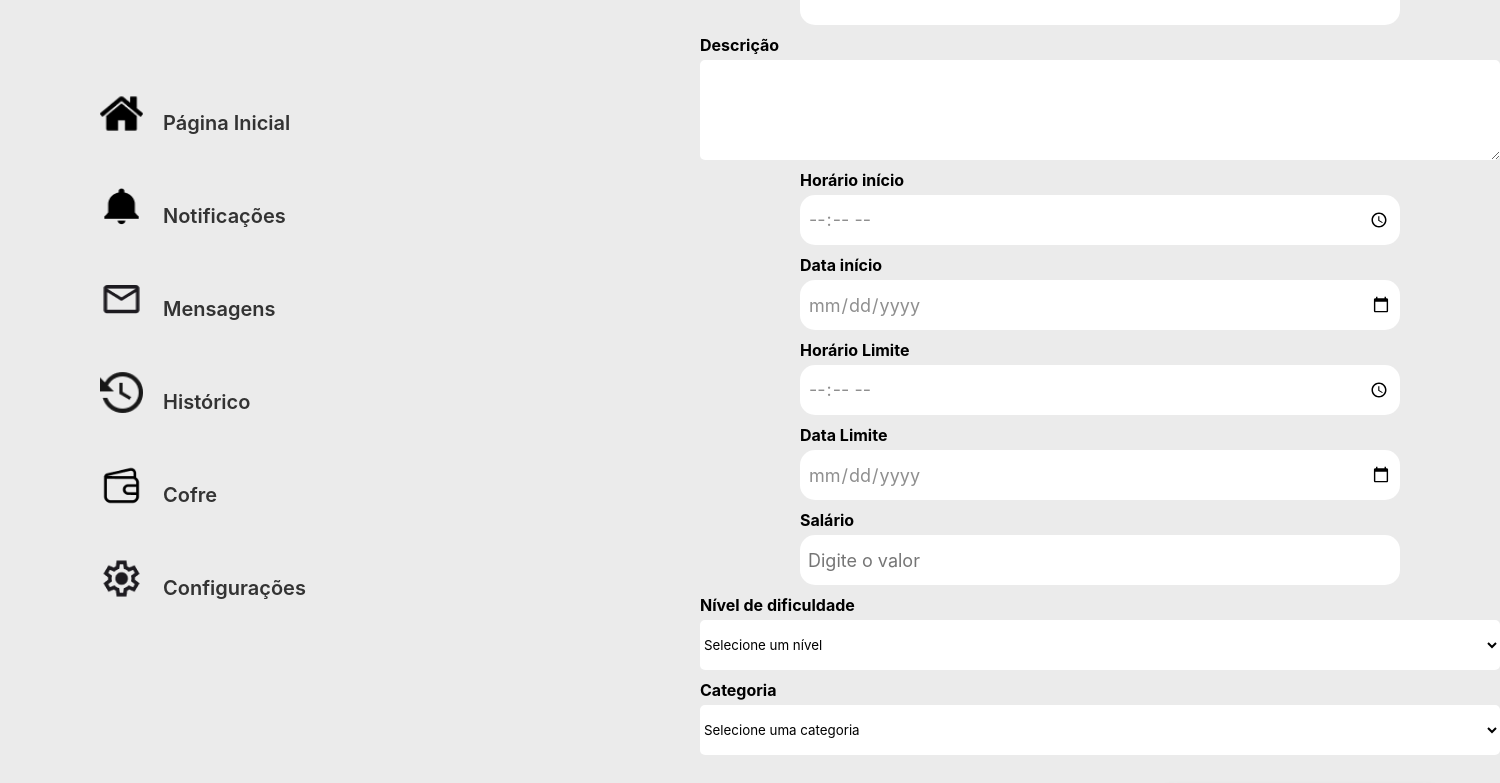
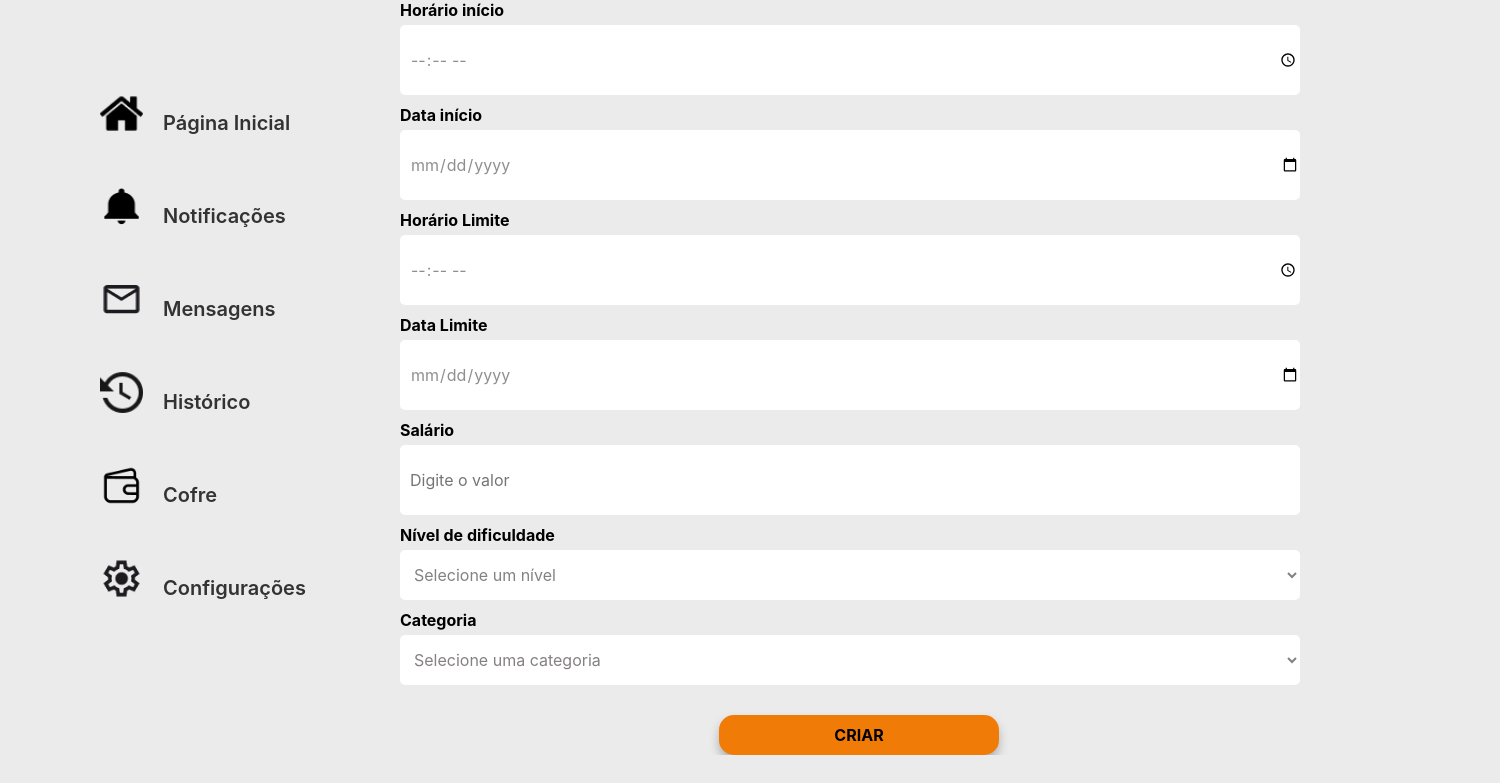
Before and after one commit to mxngs/Touccan_front, a React (Vite) app in the folder telasCliente/: page /addBico in a window 1280 px wide. Shown: the part 340-1123 px from the top of the page, 1500 px wide, since content can reach past the window. After the commit the page ends 1095 px from the top, so only its background shows below. Built offline with nearby package versions, Linux system fonts and the light colour scheme; no server answers.

Commit message:
candidatos andamento

```diff
--- a/telasCliente/src/adicionarBico/App.css
+++ b/telasCliente/src/adicionarBico/App.css
@@ -10,16 +10,17 @@
   }
 
   .addBico-container{
-    padding-top: 90px;
     display: grid;
-
+    /* align-items: center;
+    align-self: center;
+   */
   }
 
   .bico-app-container{
     display: flex;
     flex-direction: column;
-    margin-top: 200px;
-    margin-left: 700px;
+    margin-top: 100px;
+    margin-left: 400px;
   }
 
   .bico-input-container{
@@ -28,17 +29,17 @@
   }
 
   .button-criar-addBico{
-    margin-left: 400px;
+    margin-left: 18px;
   }
 
   h1{
     position: absolute;
-    left: 45%;
+    left: 54%;
     top: 60px;
   }
 
   select{
-    width: 800px;
+    width: 900px;
     height: 50px;
     background-color: white;
     border-top: none;
@@ -46,10 +47,21 @@
     border-right: none;
     border-radius: 5px;
     border-bottom: 1px #E25401;
+    font-size: 16px;
+    font-family: "Inter", sans-serif;
+    color: #858181;
+    padding-left: 10px;
+  }
+
+  .carregar{
+    position: absolute;
+    z-index: 10px;
+
+
   }
 
   textarea{
-    width: 800px;
+    width: 900px;
     height: 100px;
     background-color: white;
     border-top: none;
@@ -59,7 +71,7 @@
     border-bottom: 1px #E25401;
   }
 
-  input{
+  .bico-input-container input{
     width: 900px;
     height: 70px;
     background-color: white;
@@ -68,6 +80,10 @@
     border-right: none;
     border-radius: 5px;
     border-bottom: 1px #E25401;
+    font-size: 16px;
+    font-family: "Inter", sans-serif;
+    padding-left: 10px;
+
   }
 
   .error {
--- a/telasCliente/src/cadastro/App.css
+++ b/telasCliente/src/cadastro/App.css
@@ -76,7 +76,7 @@ label {
   flex-direction: row;
 }
 
-input {
+.app-container input {
   width: 350px;
   padding: 8px;
   border-top: none;
--- a/telasCliente/src/cadastro/Cadastro.jsx
+++ b/telasCliente/src/cadastro/Cadastro.jsx
@@ -251,7 +251,7 @@ function Cadastro() {
               </div>
             </div>
           </div>
-          <button type="submit">Cadastrar</button>
+          <button  type="submit" disabled={loading}>Cadastrar</button>
         </form>
         <p>Já possui conta? <br />
         <Link to="/" style={{color : '#E25401'}}>Faça seu Login</Link>
--- /dev/null
+++ b/telasCliente/src/candidatos/App.css
@@ -0,0 +1,9 @@
+* {
+    margin: 0;
+    padding: 0;
+    box-sizing: border-box;
+  }
+
+  body{
+    background-color: #EBEBEB;
+  }
--- /dev/null
+++ b/telasCliente/src/candidatos/candidatos.jsx
@@ -0,0 +1,18 @@
+import React, { useState, useEffect } from 'react';
+import Sidebar from '../components/Sidebar.jsx';
+import './App.css';
+
+const Candidatos = () => {
+
+
+
+
+   return (
+    <div className="">
+          <Sidebar />
+    </div>
+   );
+
+}
+
+export default Candidatos;
--- a/telasCliente/src/components/DetalhesVaga.jsx
+++ b/telasCliente/src/components/DetalhesVaga.jsx
@@ -33,9 +33,12 @@ const DetalhesVaga = () =>{
                 </div>
             </div>
             <div className="container-botoes">
+                <Link to='./candidatos'>
                 <button className="ver-candidatos">
                     Ver candidatos
                 </button>
+                </Link>
+
                 <button className="excluir-anuncio" id='excluir-anuncio'>
                     Excluir anúncio
                 </button>
--- a/telasCliente/src/home/MainContent.jsx
+++ b/telasCliente/src/home/MainContent.jsx
@@ -41,8 +41,9 @@ const MainContent = () => {
     const showDetalhesAnuncio = (anuncio) => setAnuncioSelecionado(anuncio);
     const fecharModal = () => setAnuncioSelecionado(null);
 
-
-    if (loading) return <div class="custom-loader"></div>;
+    <div className='carregar'>
+        {loading ? <div className="custom-loader"></div> : <div>Your content here</div>}
+    </div>
 
     return (
         <div className="main-content">
--- a/telasCliente/src/index.jsx
+++ b/telasCliente/src/index.jsx
@@ -7,6 +7,7 @@ import AddBico from './adicionarBico/AddBico.jsx'
 import Home from './home/Home.jsx'
 import "./login/App.css"
 import Perfil from './perfil/perfil.jsx'
+import Candidatos from './candidatos/candidatos.jsx'
 
 
 export default function App() {
@@ -19,6 +20,7 @@ export default function App() {
                     <Route path="home" element={< Home />} />
                     <Route path="addBico" element={< AddBico />} />
                     <Route path="perfil" element={< Perfil />} />
+                    <Route path="candidatos" element={< Candidatos />} />
 
                 </Route>
             </Routes>
--- a/telasCliente/src/login/Login.jsx
+++ b/telasCliente/src/login/Login.jsx
@@ -3,7 +3,7 @@ import './App.css';
 import { Link } from "react-router-dom";
 import { useNavigate } from 'react-router-dom';
 
-const baseUrl = 'https://touccan-backend-8a78.onrender.com/2.0/touccan';
+const baseUrl = 'http://localhost:8080/2.0/touccan';
 
 function Login() {
   const navigate = useNavigate();
@@ -38,16 +38,20 @@ function Login() {
         console.log('Dados recebidos:', data);
         localStorage.setItem("id_cliente", data.cliente.id);
         navigate('/home');
+
       } else if (response.status === 401) {
         setErros({ mensagem: "E-mail ou senha incorretos. Verifique e tente novamente." });
+
       } else {
         const errorText = await response.text();
         console.error('Erro ao fazer login:', errorText);
         setErros({ mensagem: "Erro ao fazer login. Tente novamente" });
       }
+
     } catch (error) {
       console.error('Erro de conexão:', error);
       setErros({ mensagem: "Erro de conexão. Verifique sua internet e tente novamente." });
+
     } finally {
       setLoading(false);
     }
```
Also changed, not shown: telasCliente/src/candidatos/main.jsx (added, +12 -0 lines).
